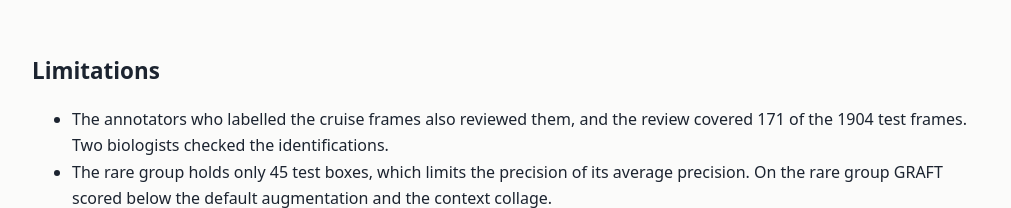
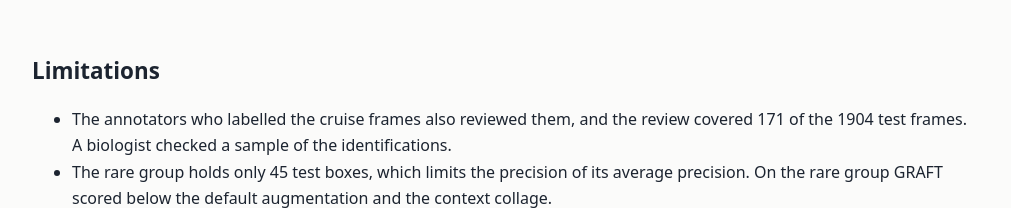
Before and after one commit to panzerjagerWang/GRAFT, a plain HTML site: page docs/index.html in a window 1280 px wide. Shown: the part 7026-7234 px from the top of the page, without its empty margins (134-1145 px from the left). Drawn offline with Linux system fonts and the light colour scheme.

Commit message:
Limitations: a biologist checked a sample of the identifications

```diff
--- a/docs/index.html
+++ b/docs/index.html
@@ -166,7 +166,7 @@ footer{padding:30px 0 50px;color:var(--mut);font-size:.9rem;border-top:1px solid
 <section id="limits">
 <h2>Limitations</h2>
 <ul>
-<li>The annotators who labelled the cruise frames also reviewed them, and the review covered 171 of the 1904 test frames. Two biologists checked the identifications.</li>
+<li>The annotators who labelled the cruise frames also reviewed them, and the review covered 171 of the 1904 test frames. A biologist checked a sample of the identifications.</li>
 <li>The rare group holds only 45 test boxes, which limits the precision of its average precision. On the rare group GRAFT scored below the default augmentation and the context collage.</li>
 <li>GRAFT produced more false positives on empty test frames than the default augmentation with each detector.</li>
 <li>The quality rules of the instance bank let some poor masks through, such as brittle stars cut out together with sediment.</li>
```
Also changed, not shown: 1 other file.
